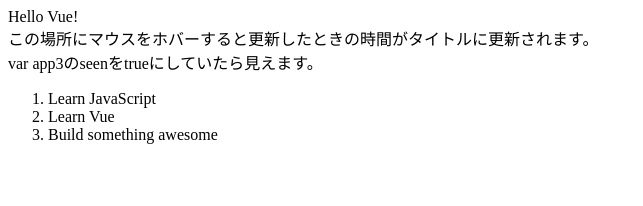
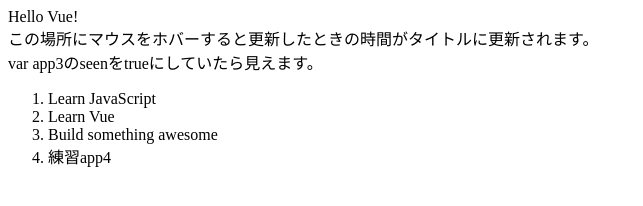
Before and after one commit to kazu697/vue-tutorial, a plain HTML site: page src/index.html in a window 1280 px wide. Shown: the whole page, without its empty margins (0-643 px from the left). Drawn offline with nearby package versions, Linux system fonts and the light colour scheme.

Commit message:
v-for  push

```diff
--- a/src/index.html
+++ b/src/index.html
@@ -63,5 +63,7 @@
         ]
       }
     });
+
+    app4.todos.push({text: "練習app4"})
   </script>
 </html>
```
